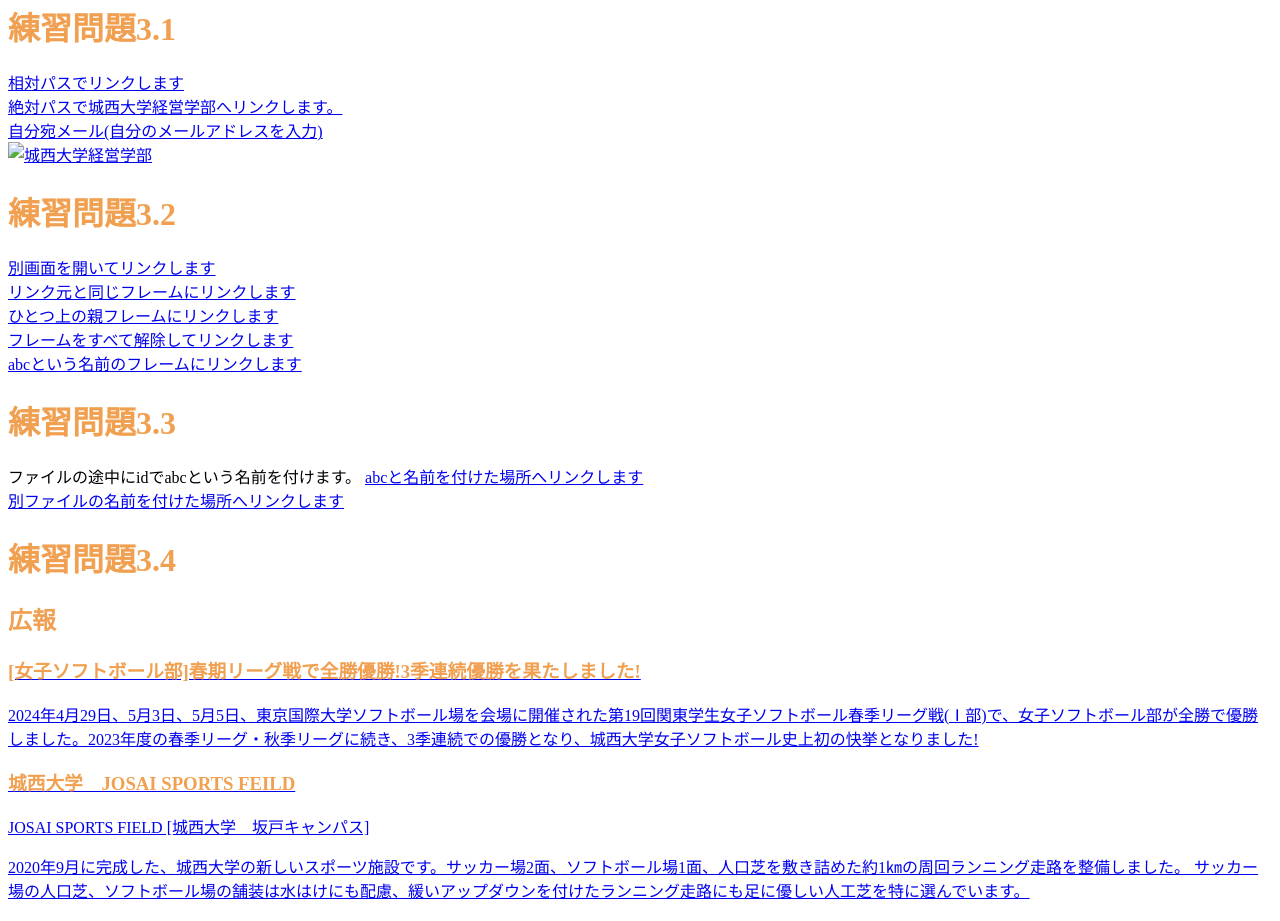
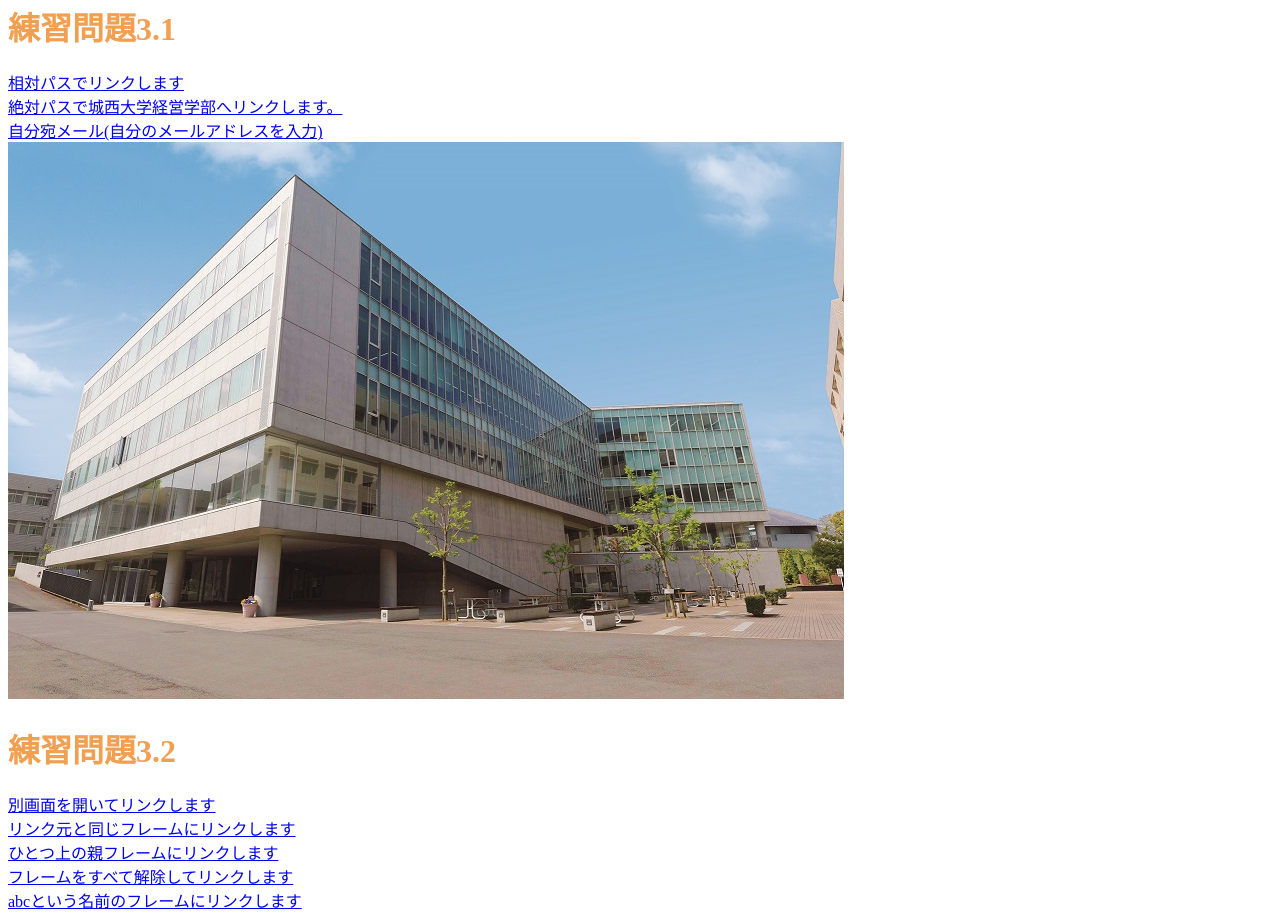
Before and after one commit to sekiguchiteruki/web2024-next1, a plain HTML site: page index.html in a window 1280 px wide. Shown: the part 2543-3464 px from the top of the page. Drawn offline with Linux system fonts and the light colour scheme.

Commit message:
Update index.html

```diff
--- a/index.html
+++ b/index.html
@@ -163,7 +163,7 @@ style="margin:1ex">x<sup>2</sup>+y<sup>2</sup>=z<sup>2</sup>
 <a href=https://www.josai.ac.jp/management/>絶対パスで城西大学経営学部へリンクします。</a><br>
 <a href="mailto:zm24105@josai.ac.jp">自分宛メール(自分のメールアドレスを入力)</a><br>
 <a href="https://www.josai.ac.jp/management/">
-<img src="./image/keieismall.jpg" alt="城西大学経営学部"></a>
+<img src="./keieismall.jpg" alt="城西大学経営学部"></a>
 
 <h1>練習問題3.2</h1>
 <a href="a.html" target="_blank">別画面を開いてリンクします</a><br>
```
